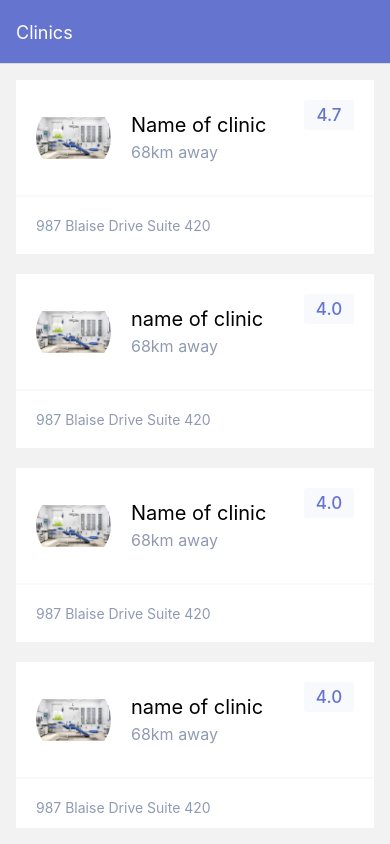
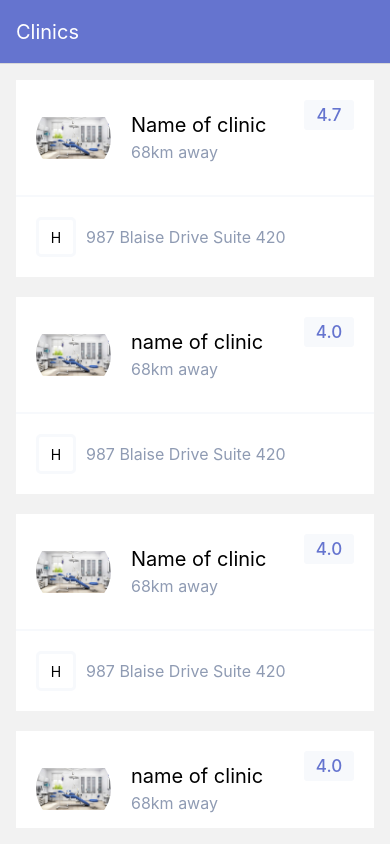
Before and after one commit to aamir-ds/digital-clinic, a React Native app: screen /Clinics in a window 390 px wide. Built offline with nearby package versions, Linux system fonts and the light colour scheme.

Commit message:
some modifications

```diff
--- a/App.js
+++ b/App.js
@@ -50,7 +50,7 @@ const App = () => {
             headerTintColor: colors.white,
             headerTitleStyle: {
               fontWeight: '400',
-            fontSize: 18
+              fontSize: 20
             },
           }}
           name="Clinics" component={Clinics} />
--- a/screens/Clinics.js
+++ b/screens/Clinics.js
@@ -34,9 +34,14 @@ const Item = ({ name, distance, address, ratings, image }) => (
         </View>
 
         <View style={{
-            padding: 20
+            padding: 20,
+            flexDirection: 'row',
+            alignItems: 'center'
         }}>
-            <Text style={{ color: colors.greyFont }}>{address}</Text>
+            <View style={{ height: 40, width: 40, borderColor: colors.lightGrey, borderWidth: 3, justifyContent: 'center', alignItems: 'center', borderRadius: 5, marginRight: 10 }}>
+                <Text>H</Text>
+            </View>
+            <Text style={{ color: colors.greyFont, fontSize: 16 }}>{address}</Text>
         </View>
 
     </TouchableOpacity>
```
Lines whose indentation alone changed are shown as unchanged.
